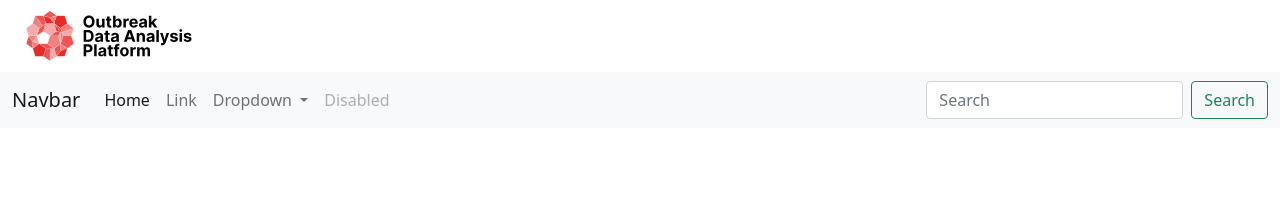
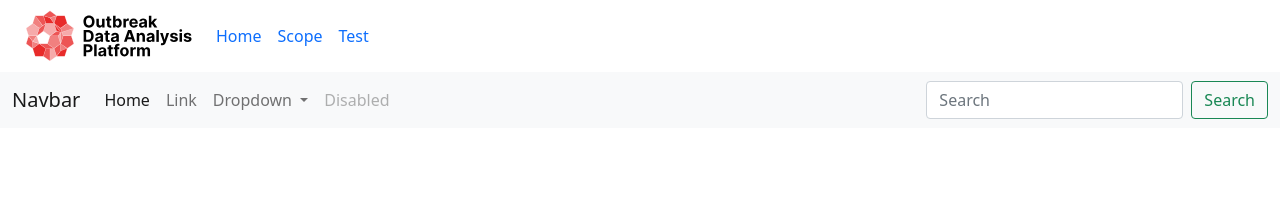
Before and after one commit to joliverodap/odap-bootstrap, a Jekyll site: the page built from test.md, in a window 1280 px wide. Shown: the top 220 px of the page. Built offline with Jekyll 4.4.1, drawn with Linux system fonts in a browser that asks for light colours.

Commit message:
nav changes

```diff
--- a/_includes/test-nav.html
+++ b/_includes/test-nav.html
@@ -1,4 +1,4 @@
-<nav class="navbar">
+<nav class="navbar navbar-expand-lg">
     <div class="container-fluid">
         <a class="navfar-brand" href="/">
             <img src="/assets/img/odap-logo.svg" alt="Outbreak Data Analysis Platform" width="196" height="56">
```
